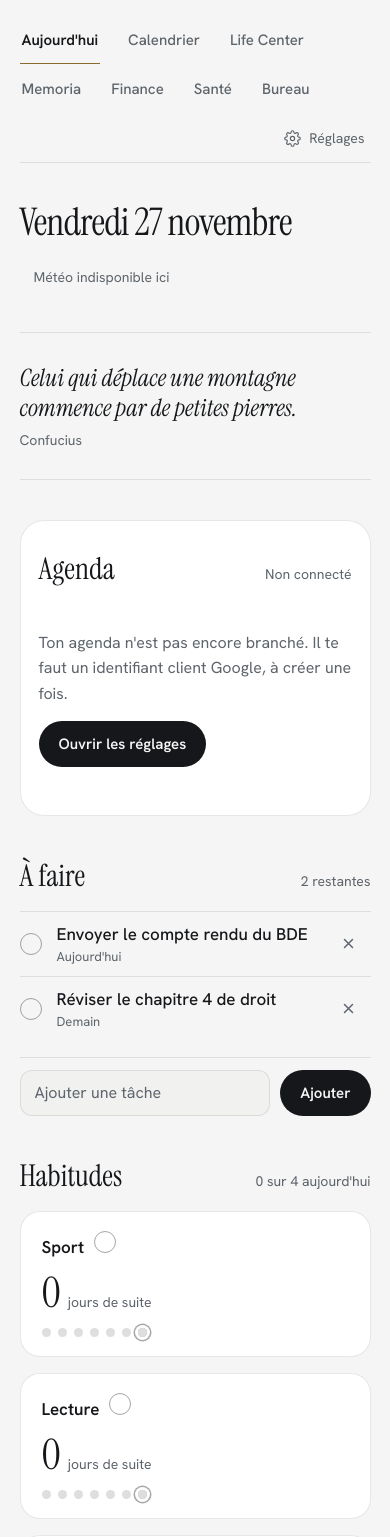
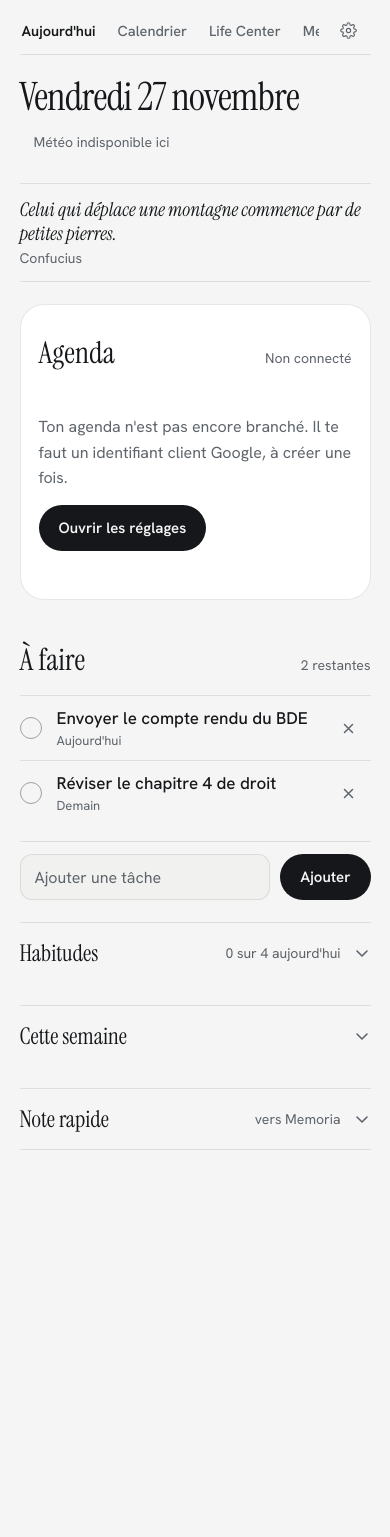
Before and after one commit to enzogcode06/vesper, a plain HTML site: page index.html in a window 390 px wide. Shown: the top 1537 px of the page. After the commit the page ends 1231 px from the top, so only its background shows below. Drawn offline with Linux system fonts and the light colour scheme; no server answers.

Commit message:
Accueil : menu de navigation compact sur une ligne, habitudes / résumé / note rapide en menus déroulants (état retenu), en-tête resserré
Co-Authored-By: Claude Sonnet 5.5 <noreply@anthropic.com>
Claude-Session: https://claude.ai/code/session_017CnWwnMozifdadd1PRepJZ

```diff
--- a/index.html
+++ b/index.html
@@ -41,12 +41,13 @@ button,textarea,input{font-family:inherit; color:inherit; font-size:inherit}
 button{cursor:pointer}
 :focus-visible{outline:2px solid var(--accent); outline-offset:3px}
 
-.topbar{border-bottom:1px solid var(--line)}
-nav{display:flex; flex-wrap:wrap; align-items:center; gap:2px 26px; min-width:0}
+.topbar{border-bottom:1px solid var(--line); display:flex; align-items:center; gap:8px}
+nav{display:flex; flex-wrap:nowrap; align-items:center; gap:0 22px; min-width:0; flex:1 1 auto; overflow-x:auto; scrollbar-width:none; -webkit-overflow-scrolling:touch}
+nav::-webkit-scrollbar{display:none}
 .tab{background:none; border:0; min-height:48px; padding:0 2px; font-size:15px; font-weight:500; color:var(--muted); border-bottom:1.5px solid transparent; margin-bottom:-1px; white-space:nowrap}
 .tab:hover{color:var(--ink)}
 .tab[aria-selected="true"]{color:var(--ink); font-weight:600; border-bottom-color:var(--accent)}
-.gear{margin-left:auto; background:none; border:0; min-height:48px; min-width:44px; display:flex; align-items:center; justify-content:center; gap:8px; color:var(--muted); padding:0 6px; font-size:14px}
+.gear{flex:0 0 auto; margin-left:auto; background:none; border:0; min-height:48px; min-width:44px; display:flex; align-items:center; justify-content:center; gap:8px; color:var(--muted); padding:0 6px; font-size:14px}
 .gear:hover{color:var(--ink)}
 .gear[aria-selected="true"]{color:var(--ink)}
 
@@ -272,6 +273,30 @@ dialog::backdrop{background:rgba(8,9,10,.5)}
 #view-notes.mdrop .mem{outline:2px dashed var(--accent); outline-offset:6px; border-radius:14px}
 
 /* onglets Life Center, Finance, Santé, Bureau */
+.acc{border-top:1px solid var(--line)}
+.acc>summary{list-style:none; display:flex; align-items:center; gap:12px; min-height:60px; cursor:pointer; padding:6px 0}
+.acc>summary::-webkit-details-marker{display:none}
+.acc>summary h2{flex:1 1 auto; min-width:0; font-size:26px}
+.acc>summary .sub{flex:0 1 auto; text-align:right}
+.acc .chev{flex:0 0 auto; color:var(--muted); transition:transform .15s}
+.acc[open]>summary .chev{transform:rotate(180deg)}
+.acc>.accbody{padding:6px 0 22px; display:flex; flex-direction:column; gap:16px}
+.acc:last-child{border-bottom:1px solid var(--line)}
+@media (max-width:760px){
+  .shell{gap:22px; padding-top:6px}
+  .view{gap:22px}
+  .tab{font-size:14.5px; min-height:44px}
+  nav{gap:0 18px}
+  .gear-t{display:none}
+  .gear{min-width:44px}
+  .head{gap:4px}
+  h1{font-size:clamp(34px,10vw,44px)}
+  .wx{margin:0 -12px; min-height:40px; padding:2px 12px}
+  .temp{font-size:26px}
+  figure.quote{padding:14px 0; gap:4px}
+  blockquote{font-size:19px}
+  .acc>summary h2{font-size:23px}
+}
 .xsumrows{display:flex; flex-direction:column}
 .xsumrow{display:flex; align-items:center; gap:14px; width:100%; min-height:56px; padding:10px 4px; background:none; border:0; border-top:1px solid var(--line); text-align:left; color:inherit}
 .xsumrow:hover{background:var(--raised)}
@@ -392,11 +417,11 @@ h4.xname{font-family:var(--sans); font-size:16px; font-weight:600; line-height:1
       <button class="tab" role="tab" id="tab-finance" aria-controls="view-finance" aria-selected="false">Finance</button>
       <button class="tab" role="tab" id="tab-sante" aria-controls="view-sante" aria-selected="false">Santé</button>
       <button class="tab" role="tab" id="tab-bureau" aria-controls="view-bureau" aria-selected="false">Bureau</button>
-  <button class="gear" role="tab" id="tab-reglages" aria-controls="view-reglages" aria-selected="false">
+    </nav>
+    <button class="gear" role="tab" id="tab-reglages" aria-controls="view-reglages" aria-selected="false">
       <svg aria-hidden="true" width="17" height="17" viewBox="0 0 24 24" fill="none" stroke="currentColor" stroke-width="1.6"><circle cx="12" cy="12" r="3"/><path d="M19.4 15a1.65 1.65 0 0 0 .33 1.82l.06.06a2 2 0 1 1-2.83 2.83l-.06-.06a1.65 1.65 0 0 0-1.82-.33 1.65 1.65 0 0 0-1 1.51V21a2 2 0 1 1-4 0v-.09A1.65 1.65 0 0 0 9 19.4a1.65 1.65 0 0 0-1.82.33l-.06.06a2 2 0 1 1-2.83-2.83l.06-.06A1.65 1.65 0 0 0 4.6 15a1.65 1.65 0 0 0-1.51-1H3a2 2 0 1 1 0-4h.09A1.65 1.65 0 0 0 4.6 9a1.65 1.65 0 0 0-.33-1.82l-.06-.06a2 2 0 1 1 2.83-2.83l.06.06A1.65 1.65 0 0 0 9 4.6a1.65 1.65 0 0 0 1-1.51V3a2 2 0 1 1 4 0v.09a1.65 1.65 0 0 0 1 1.51 1.65 1.65 0 0 0 1.82-.33l.06-.06a2 2 0 1 1 2.83 2.83l-.06.06A1.65 1.65 0 0 0 19.4 9v0a1.65 1.65 0 0 0 1.51 1H21a2 2 0 1 1 0 4h-.09a1.65 1.65 0 0 0-1.51 1z"/></svg>
-      Réglages
+      <span class="gear-t">Réglages</span>
     </button>
-    </nav>
 
   </div>
 
@@ -443,19 +468,22 @@ h4.xname{font-family:var(--sans); font-size:16px; font-weight:600; line-height:1
       </section>
     </div>
 
-    <section aria-labelledby="h-habits" style="display:flex; flex-direction:column; gap:16px">
-      <div class="rowhead">
-        <h2 id="h-habits">Habitudes</h2>
-        <span class="sub" id="habit-count"></span>
-      </div>
-      <div class="habits" id="habit-grid"></div>
-    </section>
-
-    <section class="xsec" id="today-sum" aria-labelledby="h-sum" hidden></section>
-
-    <section class="panel note" aria-labelledby="h-note">
+    <details class="acc" id="acc-habits">
+      <summary><h2 id="h-habits">Habitudes</h2><span class="sub" id="habit-count"></span><svg class="chev" aria-hidden="true" width="18" height="18" viewBox="0 0 18 18"><path d="M4 7l5 5 5-5" fill="none" stroke="currentColor" stroke-width="1.6" stroke-linecap="round" stroke-linejoin="round"/></svg></summary>
+      <div class="accbody"><div class="habits" id="habit-grid"></div></div>
+    </details>
+
+    <details class="acc" id="acc-sum">
+      <summary><h2 id="h-sum">Cette semaine</h2><span class="sub" id="sum-hint"></span><svg class="chev" aria-hidden="true" width="18" height="18" viewBox="0 0 18 18"><path d="M4 7l5 5 5-5" fill="none" stroke="currentColor" stroke-width="1.6" stroke-linecap="round" stroke-linejoin="round"/></svg></summary>
+      <div class="accbody xsec" id="today-sum"></div>
+    </details>
+
+    <details class="acc" id="acc-note">
+      <summary><h2 id="h-note">Note rapide</h2><span class="sub">vers Memoria</span><svg class="chev" aria-hidden="true" width="18" height="18" viewBox="0 0 18 18"><path d="M4 7l5 5 5-5" fill="none" stroke="currentColor" stroke-width="1.6" stroke-linecap="round" stroke-linejoin="round"/></svg></summary>
+      <div class="accbody">
+    <div class="panel note">
       <div class="left">
-        <h2 id="h-note">Note rapide</h2>
+        <h3>Note rapide</h3>
         <p>Ce que tu écris ici arrive dans la boîte de réception de Memoria, prêt à être rangé.</p>
         <button class="link" id="go-notes">Ouvrir Memoria</button>
       </div>
@@ -467,7 +495,9 @@ h4.xname{font-family:var(--sans); font-size:16px; font-weight:600; line-height:1
           <button class="btn" id="note-save">Enregistrer la note</button>
         </div>
       </div>
-    </section>
+    </div>
+      </div>
+    </details>
   </div>
 
   <!-- CALENDRIER -->
@@ -1022,10 +1052,23 @@ h4.xname{font-family:var(--sans); font-size:16px; font-weight:600; line-height:1
       if (v) v.hidden = !on;
     });
     window.scrollTo({ top: 0, behavior: "smooth" });
+    if (tab && tab.scrollIntoView && tab.id !== "tab-reglages"){ try{ tab.scrollIntoView({ inline:"center", block:"nearest" }); }catch(e){} }
     if (tab && tab.id === "tab-calendrier") loadCalMonth();
     if (tab && tab.id === "tab-reglages") renderBackup();
   }
   tabs.forEach(function(t){ t.addEventListener("click", function(){ show(t); }); });
+  // menus déroulants de l'accueil : l'état ouvert/fermé est retenu sur cet appareil
+  (function(){
+    var K = KEY + "-acc", st = {};
+    try{ st = JSON.parse(localStorage.getItem(K) || "{}") || {}; }catch(e){}
+    Array.prototype.forEach.call(document.querySelectorAll("details.acc"), function(d){
+      if (st[d.id]) d.open = true;
+      d.addEventListener("toggle", function(){
+        st[d.id] = d.open ? 1 : 0;
+        try{ localStorage.setItem(K, JSON.stringify(st)); }catch(e){}
+      });
+    });
+  })();
 
   // ---------- tâches ----------
   // Les tâches cochées un jour précédent sont supprimées automatiquement.
@@ -3779,7 +3822,8 @@ h4.xname{font-family:var(--sans); font-size:16px; font-weight:600; line-height:1
     var sec = $("today-sum"); if (!sec) return;
     sec.textContent = "";
     var rows = sumRows();
-    var h = el("div","rowhead"), h2 = el("h2", null, "Cette semaine"); h2.id = "h-sum"; h.appendChild(h2); sec.appendChild(h);
+    var nb = rows.filter(function(r){ return r.bad; }).length, hint = $("sum-hint");
+    if (hint) hint.textContent = rows.length ? rows.length + (rows.length > 1 ? " points" : " point") + (nb ? ", " + nb + " à surveiller" : "") : "";
     if (rows.length){
       var box = el("div","xsumrows");
       rows.forEach(function(r){
@@ -3821,7 +3865,6 @@ h4.xname{font-family:var(--sans); font-size:16px; font-weight:600; line-height:1
       }
     });
     sec.appendChild(f);
-    sec.hidden = false;
   }
 
   function renderExtra(which){
```
